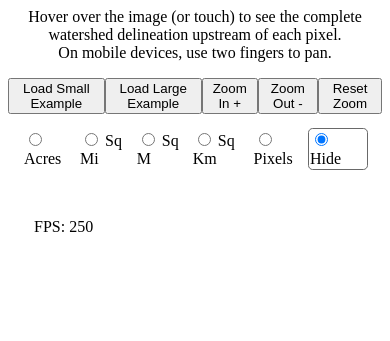
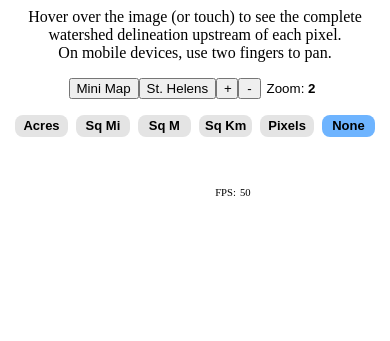
Before and after one commit to austinorr/demdag-web, a website built with Vite: page index.html in a window 390 px wide. Built offline with nearby package versions, Linux system fonts and the light colour scheme; files whose address does not match are found by name; what geotiff would draw is missing.

Commit message:
opt for mobile

```diff
--- a/index.html
+++ b/index.html
@@ -232,11 +232,33 @@
     </script>
     <script type="module" src="./src/index.js"></script>
     <style>
-      div:has(> input:checked) {
-        border: none;
-        border-radius: 2pt;
-        outline: 1.5px dimgrey solid;
-        outline-offset: 1px;
+      #area-units div {
+        margin: 0em 0.25em;
+        width: 6ch;
+        display: flex;
+      }
+      #area-units div:not(input:checked) {
+        border-radius: 0.5em;
+        background-color: rgb(228, 228, 228);
+        font-weight: bold;
+      }
+      #area-units div:has(input:checked) {
+        border-radius: 0.5em;
+        background-color: rgb(110, 180, 255);
+        font-weight: bold;
+      }
+      #area-units input {
+        display: none;
+      }
+      #area-units label {
+        padding: 0.25em 0.25em;
+        text-align: center;
+        width: 100%;
+        font-size: small;
+      }
+      #area-units,
+      button {
+        font-family: sans-serif;
       }
     </style>
   </head>
@@ -255,11 +277,22 @@
         fingers to pan.
       </div>
       <div style="display: flex; margin-top: 1rem">
-        <button onclick="main('sm')">Load Small Example</button>
-        <button onclick="main('lg')">Load Large Example</button>
-        <button onclick="adjustZoom(1)">Zoom In +</button>
-        <button onclick="adjustZoom(-1)">Zoom Out -</button>
-        <button onclick="resetZoom()">Reset Zoom</button>
+        <button onclick="main('sm')">Mini Map</button>
+        <button onclick="main('lg')">St. Helens</button>
+        <button onclick="adjustZoom(1)" style="width: 3ch">+</button>
+        <button onclick="adjustZoom(-1)" style="width: 3ch">-</button>
+        <button
+          style="
+            pointer-events: none;
+            background-color: rgba(255, 255, 255, 0);
+            border: none;
+          "
+        >
+          Zoom:&nbsp;<span
+            id="zoom"
+            style="width: 3ch; font-weight: bold"
+          ></span>
+        </button>
       </div>
       <div id="area-units" style="display: flex; margin: 1rem"></div>
       <div
@@ -268,17 +301,18 @@
           position: fixed;
           pointer-events: none;
           background-color: rgba(255, 255, 255, 0.6);
-          padding: 1em;
+          padding: 0.2em;
           border-radius: 0.25em;
+          font-size: 8pt;
         "
       >
         <table>
           <tr>
-            <td>FPS:</td>
+            <td style="text-align: right">FPS:</td>
             <td><span id="fps"></span></td>
           </tr>
           <tr id="area_row">
-            <td>Area:</td>
+            <td style="text-align: right">Area:</td>
             <td><span id="area_value"></span></td>
           </tr>
         </table>
--- a/src/index.js
+++ b/src/index.js
@@ -30,18 +30,14 @@ function fps_cache_time(ms) {
   fps_cache._offset %= fps_cache.length;
 }
 
-function resetZoom() {
-  zoom = 1;
-  zix = 2;
-  _setZoom(zoom);
-  render();
-}
-
 function _setZoom(zoom) {
   console.debug("zoom: ", zoom);
   let canvas = document.getElementById("canvas");
   canvas.style.width = `${gl.canvas.width * zoom}px`;
   canvas.style.height = `${gl.canvas.height * zoom}px`;
+  let z = document.getElementById("zoom");
+  z.innerHTML = zoom;
+  locateHUD();
 }
 
 function adjustZoom(inc) {
@@ -56,7 +52,6 @@ function adjustZoom(inc) {
   zix = newZix;
   zoom = zooms[zix];
   _setZoom(zoom);
-  render();
 }
 
 function loadImage(url, callback) {
@@ -172,6 +167,16 @@ async function loadImages(urls, callback) {
   }
 }
 
+const updateFPS = throttle(() => {
+  let fps_avg =
+    fps_cache.reduce((sum, currentValue) => sum + currentValue, 0) /
+    fps_cache.length;
+  let fpsContainer = document.getElementById("fps");
+  fpsContainer.innerHTML = `${fps_avg.toLocaleString(undefined, {
+    maximumFractionDigits: 0,
+  })}`;
+}, 250);
+
 function render() {
   try {
     let start = performance.now();
@@ -182,12 +187,7 @@ function render() {
   } catch (e) {
     console.error(e);
   }
-
-  let fps_avg =
-    fps_cache.reduce((sum, currentValue) => sum + currentValue, 0) /
-    fps_cache.length;
-  let fpsContainer = document.getElementById("fps");
-  fpsContainer.innerHTML = `${fps_avg.toFixed(0)}`;
+  updateFPS();
 }
 
 function _render() {
@@ -201,18 +201,6 @@ function _render() {
   gl.bindBuffer(gl.ARRAY_BUFFER, positionBuffer);
   // Set a rectangle the same size as the image.
   setRectangle(gl, 0, 0, images[0].width, images[0].height);
-
-  let w = images[0].width;
-  let h = images[0].height;
-
-  if (w >= 4096 || h > 4096) {
-    alert("texture too large!");
-    adjustZoom(-1);
-    return;
-  }
-
-  gl.canvas.width = w;
-  gl.canvas.height = h;
 
   // look up where the vertex data needs to go.
   var positionLocation = gl.getAttribLocation(program, "a_position");
@@ -318,8 +306,8 @@ function _render() {
 }
 
 function readPixels() {
-  let width = gl.canvas.width;
-  let height = gl.canvas.height;
+  const width = gl.canvas.width;
+  const height = gl.canvas.height;
   const pixels = new Uint8Array(width * height * 4); // 4 for RGBA
   gl.readPixels(0, 0, width, height, gl.RGBA, gl.UNSIGNED_BYTE, pixels);
 
@@ -348,7 +336,7 @@ function initGL(images) {
     return;
   }
   var canvas = document.getElementById("canvas");
-  gl = canvas.getContext("webgl");
+  gl = canvas.getContext("webgl", { antialias: false });
   if (!gl) {
     console.error("Cannot attach as webgl canvas to the document!");
     return;
@@ -474,7 +462,20 @@ function initGL(images) {
     textures.push(texture);
   }
 
+  let w = images[0].width;
+  let h = images[0].height;
+
+  if (w >= 4096 || h > 4096) {
+    alert("texture too large!");
+    adjustZoom(-1);
+    return;
+  }
+
+  gl.canvas.width = w;
+  gl.canvas.height = h;
+
   render();
+  _setZoom(zoom);
 }
 
 function setRectangle(gl, x, y, width, height) {
@@ -578,10 +579,10 @@ document
 
 const onMove = (e) => {
   const pos = getNoPaddingNoBorderCanvasRelativeMousePosition(e);
-  const offset = (isMobile * 50) / zoom;
+  const mobileOffset = (isMobile * 50) / zoom;
   mousePos.x = pos.x;
-  mousePos.y = pos.y - offset;
-  // console.debug("mousePos", mousePos);
+  mousePos.y = pos.y - mobileOffset;
+  console.debug("mousePos", mousePos);
   render();
 
   //PageX and PageY return the position of client's cursor from top left of screen
@@ -590,11 +591,12 @@ const onMove = (e) => {
   }
 };
 
-document.querySelector("#canvas").addEventListener("pointermove", onMove);
+document
+  .querySelector("#canvas")
+  .addEventListener("pointermove", throttle(onMove, 1000 / 60));
 document.addEventListener("resize", render);
 document.addEventListener("scroll", () => {
-  render();
-  updateArea();
+  locateHUD();
 });
 
 async function mainSM() {
@@ -604,7 +606,7 @@ async function mainSM() {
 }
 
 async function mainLG() {
-  zix = 2;
+  zix = 0;
   zoom = zooms[zix];
   await loadImages([discURL_LG, finiURL_LG, bgURL_LG], initGL);
 }
@@ -618,15 +620,16 @@ async function main(example) {
   if (example == "lg") {
     window.history.pushState({}, document.title, "./?example=lg");
     mainLG();
-    return;
+  } else {
+    window.history.pushState({}, document.title, "./");
+    mainSM();
   }
-  window.history.pushState({}, document.title, "./");
-  mainSM();
-  updateArea();
+  locateHUD();
 }
 
 function changeUnits(factor) {
   from_sqm_conversion_factor = factor;
+  updateArea();
   maybeShowAreaSummary();
 }
 
@@ -649,16 +652,22 @@ document.querySelector("#canvas").addEventListener("mouseexit", () => {
   area_summary.style.display = "none";
 });
 
-function updateArea() {
+function locateHUD() {
+  console.debug("locating hud");
   let c = document.getElementById("canvas").getBoundingClientRect();
   area_summary.style.top = c.top + 15 + "px";
-  area_summary.style.left = "15px";
+  area_summary.style.left = c.left + 15 + "px";
   if (c.top < 0) {
     area_summary.style.top = "15px";
   }
+  if (c.left < 0) {
+    area_summary.style.left = "15px";
+  }
+}
 
+function updateArea() {
   let area = npixels * sqmeters_per_pixel * from_sqm_conversion_factor;
-  let area_str = area.toLocaleString();
+  let area_str = area.toLocaleString(undefined, { maximumFractionDigits: 1 });
 
   let area_value = document.getElementById("area_value");
   area_value.innerText = area_str;
@@ -670,7 +679,7 @@ const units = [
   { id: "sqm", label: "Sq M", from_sqm: 1 },
   { id: "sqkm", label: "Sq Km", from_sqm: 1 / 1000 },
   { id: "pixels", label: "Pixels", from_sqm: 1 / 100 },
-  { id: "none", label: "Hide", from_sqm: 0 },
+  { id: "none", label: "None", from_sqm: 0 },
 ];
 
 function createAreaButtons() {
@@ -679,7 +688,7 @@ function createAreaButtons() {
 
   for (const u of units) {
     inputHtml += `
-    <div style="padding: 0 0.5em 0 0; min-width: 6ch;">
+    <div>
       <input type="radio" id="units-${u.id}" name="units" value="${u.id}" onChange=changeUnits(${u.from_sqm})>
       <label for="units-${u.id}" >${u.label}</label>
     </div>
@@ -695,7 +704,6 @@ function createAreaButtons() {
 
 window.main = main;
 window.adjustZoom = adjustZoom;
-window.resetZoom = resetZoom;
 window.changeUnits = changeUnits;
 
 createAreaButtons();
```
